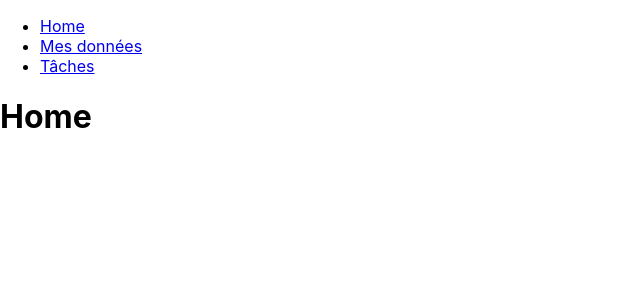
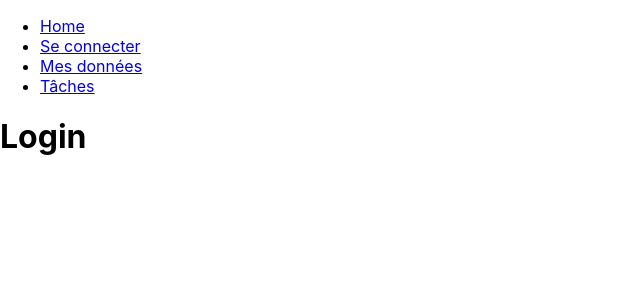
Before and after one commit to LegrandLucas/invyo-app, a React (Create React App) app: page /login in a window 1280 px wide. Shown: the top 300 px of the page, without its empty margins (0-640 px from the left). Built offline with nearby package versions, Linux system fonts and the light colour scheme.

Commit message:
routing 2.0

```diff
--- a/src/App.js
+++ b/src/App.js
@@ -1,9 +1,10 @@
 import logo from './logo.svg';
 import './App.css';
 import React from "react";
-import Datas from "./Datas";
-import Tasks from "./Tasks";
 import Home from "./Home";
+import Data from "./Data";
+import Todo from "./Todo";
+import Login from "./Login";
 import {
   BrowserRouter as Router,
   Switch,
@@ -21,10 +22,13 @@ const App = () => {
               <Link to="/">Home</Link>
             </li>
             <li>
-              <Link to="/Datas">Mes données</Link>
+              <Link to="/Login">Se connecter</Link>
             </li>
             <li>
-              <Link to="/Tasks">Tâches</Link>
+              <Link to="/Data">Mes données</Link>
+            </li>
+            <li>
+              <Link to="/Todo">Tâches</Link>
             </li>
           </ul>
         </nav>
@@ -32,11 +36,14 @@ const App = () => {
         {/* A <Switch> looks through its children <Route>s and
             renders the first one that matches the current URL. */}
         <Switch>
-          <Route path="/datas">
-            <Datas />
+          <Route path="/data">
+            <Data />
           </Route>
-          <Route path="/tasks">
-            <Tasks />
+          <Route path="/todo">
+            <Todo />
+          </Route>
+          <Route path="/login">
+            <Login />
           </Route>
           <Route path="/">
             <Home />
--- a/src/Datas.js
+++ b/src/Data.js
@@ -1,11 +1,11 @@
 import React from "react";
 
-const Datas = () => {
+const Data = () => {
   return (
     <div>
-      <h1>Datas</h1>
+      <h1>Data</h1>
     </div>
   )
 }
 
-export default Datas;
+export default Data;
--- a/src/Tasks.js
+++ b/src/Login.js
@@ -1,11 +1,11 @@
 import React from "react";
 
-const Tasks = () => {
+const Login = () => {
   return (
     <div>
-      <h1>Tasks</h1>
+      <h1>Login</h1>
     </div>
   )
 }
 
-export default Tasks;
+export default Login;
--- /dev/null
+++ b/src/Todo.js
@@ -0,0 +1,11 @@
+import React from "react";
+
+const Todo = () => {
+  return (
+    <div>
+      <h1>Tâches</h1>
+    </div>
+  )
+}
+
+export default Todo;
```
